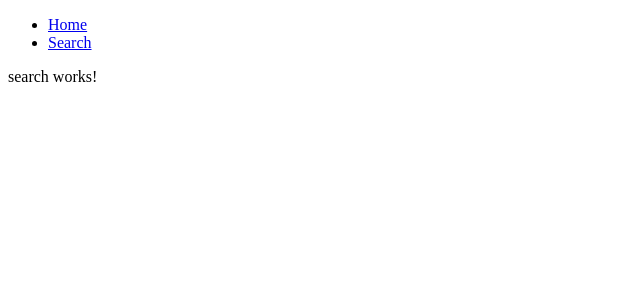
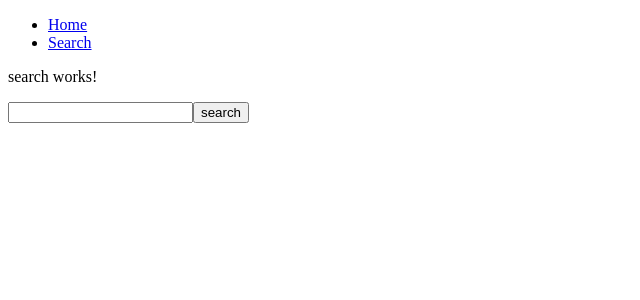
Before and after one commit to luckhoi56/pokeDex, an Angular app: page /search in a window 1280 px wide. Shown: the top 300 px of the page, without its empty margins (0-640 px from the left). Built offline with nearby package versions, Linux system fonts and the light colour scheme.

Commit message:
httpClient is properly configured

```diff
--- a/src/app/app.component.ts
+++ b/src/app/app.component.ts
@@ -1,5 +1,4 @@
 import { Component } from '@angular/core';
-
 @Component({
   selector: 'app-root',
   templateUrl: './app.component.html',
--- a/src/app/app.module.ts
+++ b/src/app/app.module.ts
@@ -5,7 +5,7 @@ import { AppRoutingModule } from './app-routing.module';
 import { AppComponent } from './app.component';
 import { HomeComponent } from './home/home.component';
 import { SearchComponent } from './search/search.component';
-
+import { HttpClientModule } from '@angular/common/http';
 @NgModule({
   declarations: [
     AppComponent,
@@ -15,6 +15,7 @@ import { SearchComponent } from './search/search.component';
   imports: [
     BrowserModule,
     AppRoutingModule,
+    HttpClientModule
 
   ],
   providers: [],
--- /dev/null
+++ b/src/app/pokemons/pokemon.service.ts
@@ -0,0 +1,13 @@
+import { Injectable } from '@angular/core';
+import {HttpClient} from '@angular/common/http'
+@Injectable({
+  providedIn: 'root'
+})
+export class PokemonService {
+
+  constructor(private http:HttpClient) { }
+
+  public searchPokemon(pokemon_name='ditto'){
+    return this.http.get(`https://pokeapi.co/api/v2/pokemon/${pokemon_name}`)
+  }
+}
--- a/src/app/search/search.component.html
+++ b/src/app/search/search.component.html
@@ -1 +1,6 @@
 <p>search works!</p>
+
+<form>
+    <input text="text" [value]="m_search_value">
+    <input type="submit" value="search">
+</form>
--- a/src/app/search/search.component.ts
+++ b/src/app/search/search.component.ts
@@ -1,4 +1,5 @@
 import { Component, OnInit } from '@angular/core';
+import {PokemonService} from '../pokemons/pokemon.service'
 
 @Component({
   selector: 'app-search',
@@ -6,10 +7,22 @@ import { Component, OnInit } from '@angular/core';
   styleUrls: ['./search.component.css']
 })
 export class SearchComponent implements OnInit {
+  public m_search_pokemon
+  public m_search_value
+  constructor(
+    public pokemon: PokemonService
+    ) {
 
-  constructor() { }
+   }
 
   ngOnInit(): void {
+    this.m_search_value = ''
+  }
+  public search(){
+    this.pokemon.searchPokemon().subscribe(resp =>{
+      this.m_search_pokemon = resp
+      console.log(resp)
+    })
   }
 
 }
```
Also changed, not shown: 1 other file (tests, documents, lock files or other folders).
